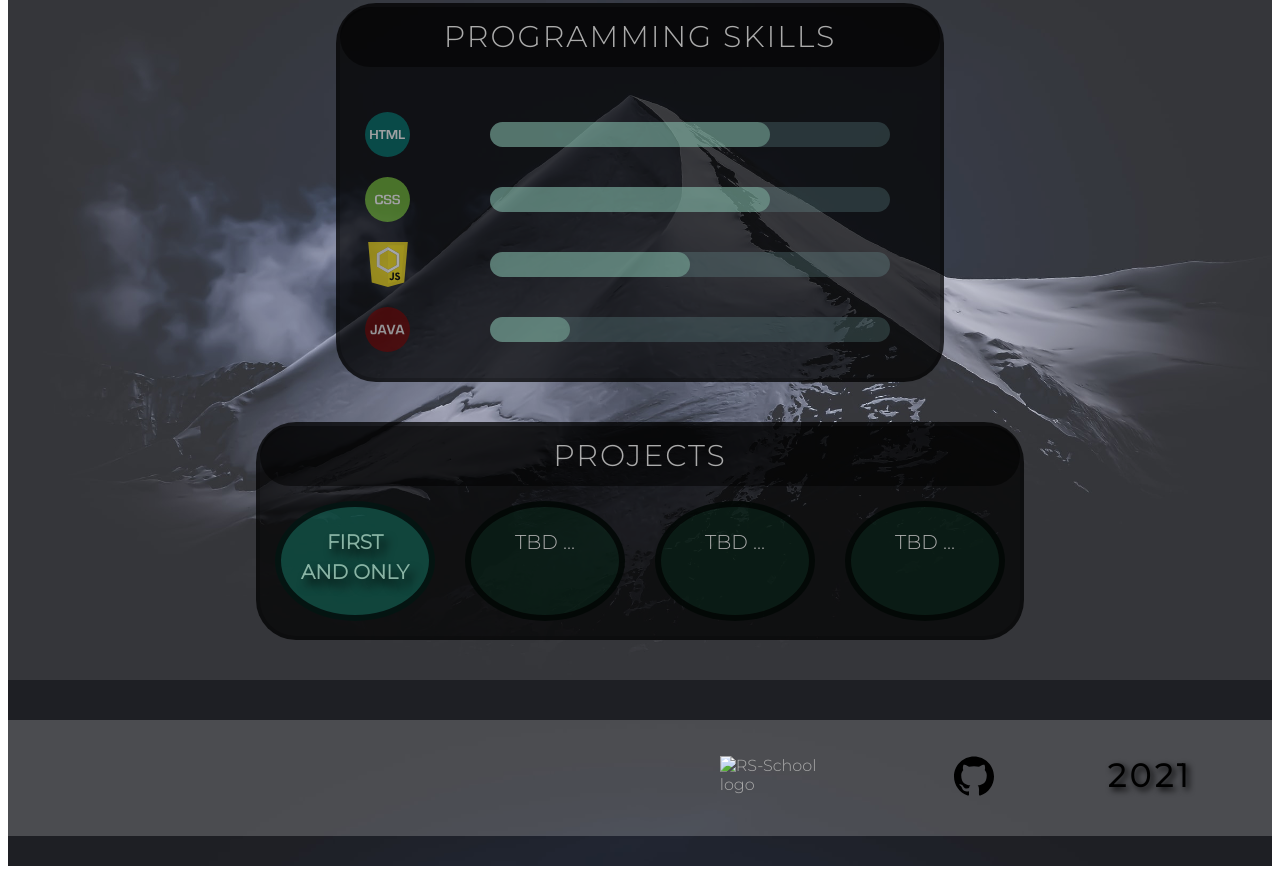
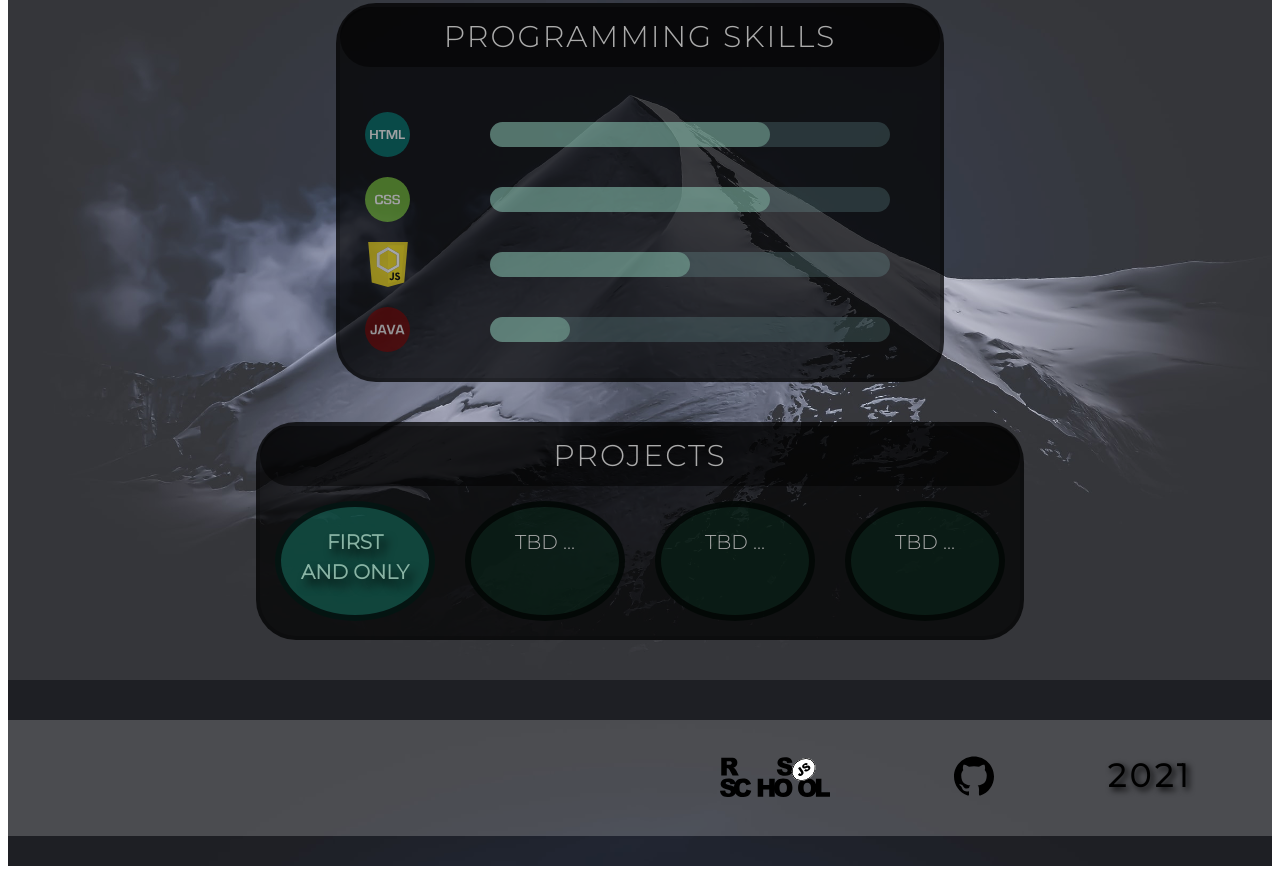
Before and after one commit to katiadeo/rsschool-cv, a plain HTML site: page index.html in a window 1280 px wide. Shown: the part 2744-3618 px from the top of the page. Drawn offline with Linux system fonts and the light colour scheme; the site is published under a folder, as on GitHub Pages, so addresses that start at the root find nothing.

Commit message:
fix: update rs-school-icon-img path

```diff
--- a/index.html
+++ b/index.html
@@ -208,7 +208,7 @@
           </li>
           <li class="rs-school-icon">
             <a href="https://rs.school/js/"
-              ><img src="/img/rs_school_js.svg" alt="RS-School logo"
+              ><img src="img/rs_school_js.svg" alt="RS-School logo"
             /></a>
           </li>
         </ul>
```
